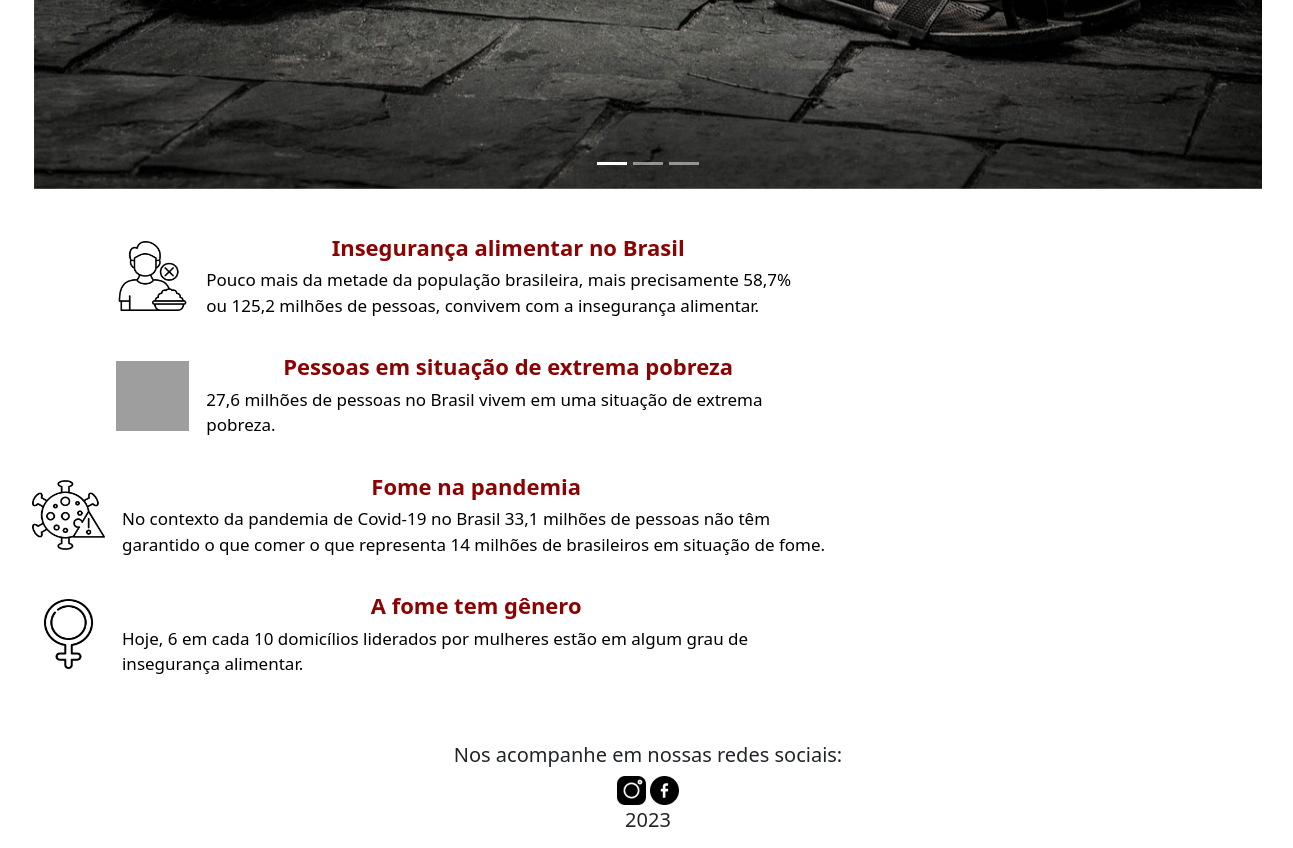
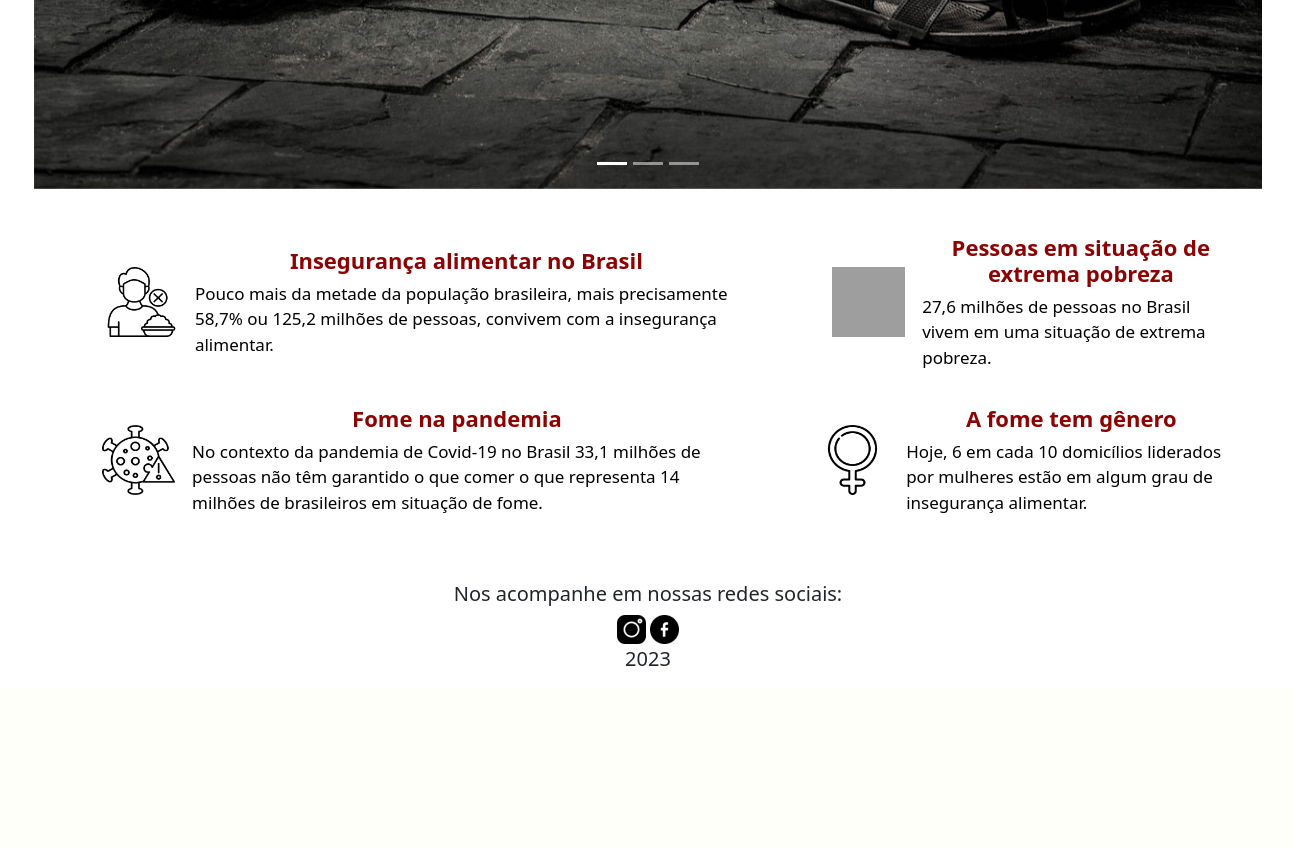
Before and after one commit to Lilian-Carvalho25/Doe-e-alimente, a PHP site: page / in a window 1536 px wide. Shown: the part 2110-2958 px from the top of the page, without its empty margins (120-1413 px from the left). After the commit the page ends 2776 px from the top, so only its background shows below. Run offline with PHP 8.4, Linux system fonts and the light colour scheme; grey boxes are pictures that could not be loaded.

Commit message:
Arrumando a responsividade da home

```diff
--- a/css/style.css
+++ b/css/style.css
@@ -507,6 +507,29 @@ form{
 
 }
 
+@media screen and (min-width:1402px){
+    #container-contexto {
+        display: flex;
+        justify-content: center;
+        align-items: center;
+    }
+    .parte-de-cima {
+        display: flex;
+        align-items: center;
+        justify-content: center;
+        max-width: 80%;
+        margin: 0 auto;
+    }
+
+    .parte-de-baixo {
+        display: flex;
+        align-items: center;
+        justify-content: center;
+        max-width: 80%;
+        margin: 0 auto;
+    }
+}
+
 /* A PARTIR DE 1601PX */
 @media screen and (min-width:1601px){
     #carrossel-home {
```
